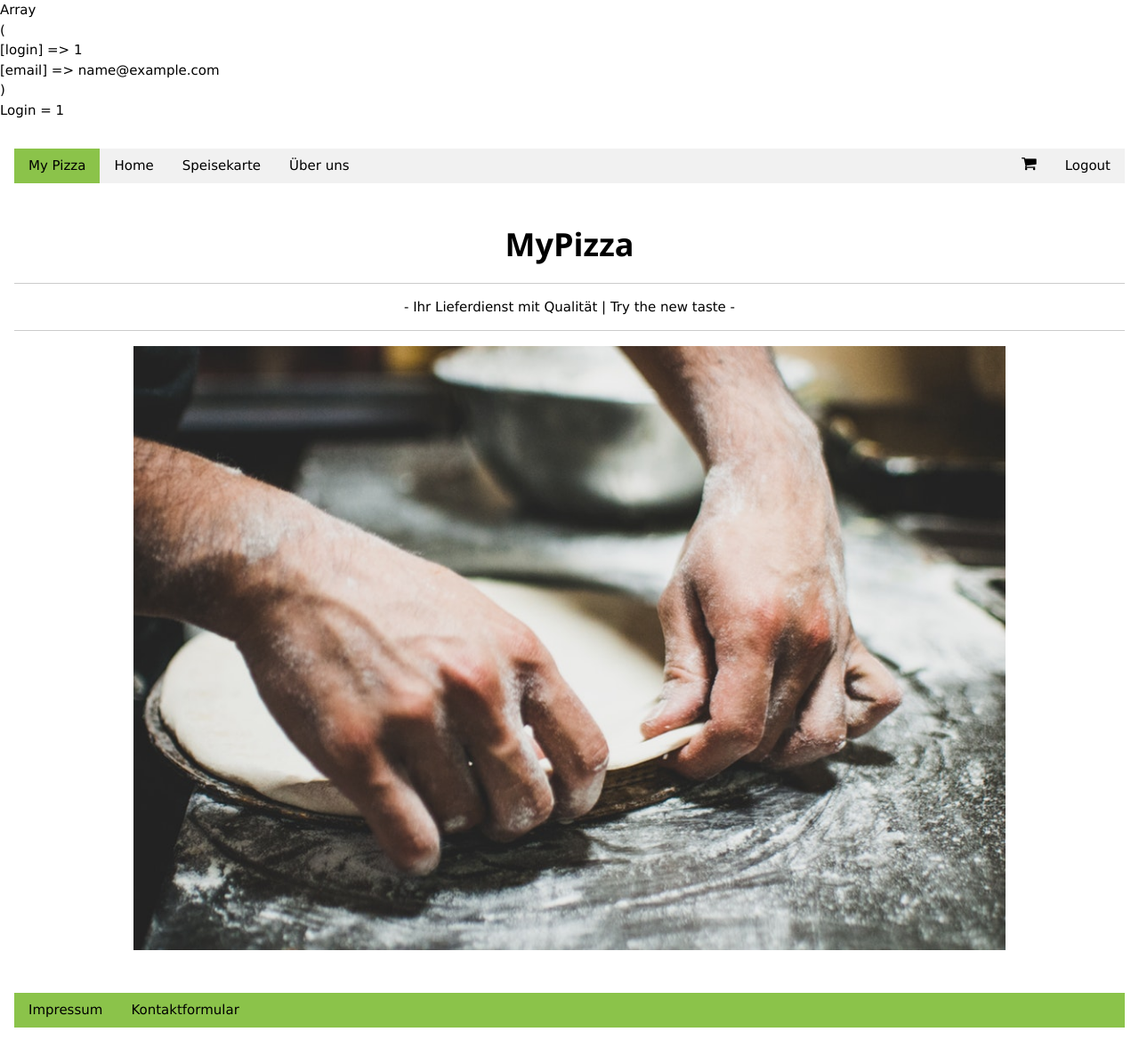
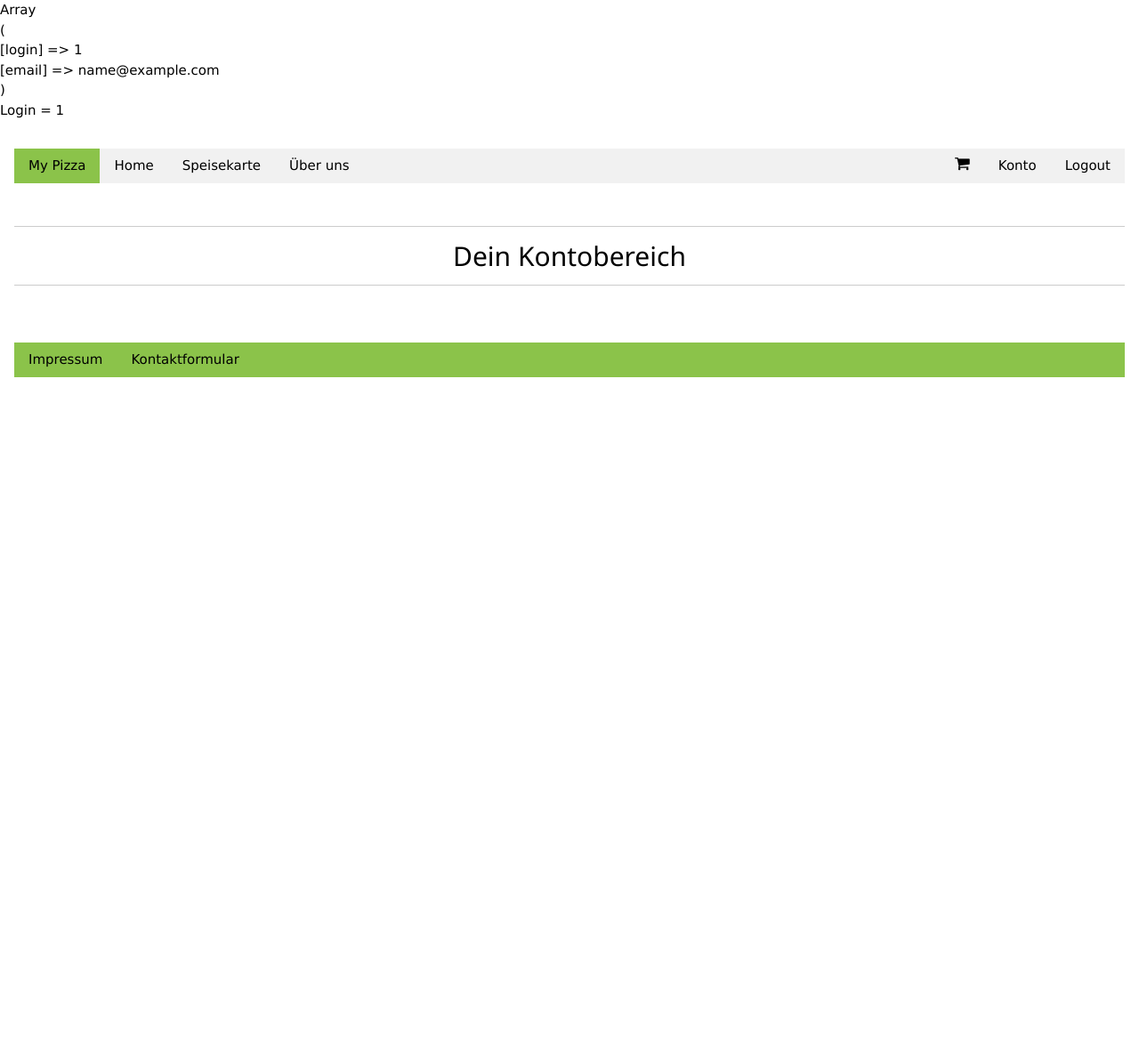
Before and after one commit to knoms/myPizza, a PHP site: page /konto.php in a window 1280 px wide. Shown: the whole page at 89% size. After the commit the page ends 424 px from the top, so only its background shows below. Run offline with PHP 8.4, Linux system fonts and the light colour scheme; the visitor is signed in with stand-in values (Sample User, id 1).

Commit message:
Update konto.php

```diff
--- a/konto.php
+++ b/konto.php
@@ -52,11 +52,10 @@ echo nl2br(print_r($_SESSION,true)); // Nur zu Debugzwecken, kann auskommentiert
 	  <a href="speisekarte.php" class="w3-bar-item w3-button">Speisekarte</a>
 	  <a href="ueberUns.php" class="w3-bar-item w3-button">Über uns</a>
 	  <?php
-	  if ($eingeloggt==true){ ?>
-
+	   if ($eingeloggt==true){ ?>
 	  		<a href='php/logout.php' class='w3-bar-item w3-button w3-right'>Logout</a>
+	  		<a href='konto.php' class='w3-bar-item w3-button w3-right'>Konto</a>
 	  		<a href='warenkorb.php' class='w3-bar-item w3-button w3-right'><i class='w3-large fa fa-shopping-cart'></i></a>
-	  		<!--<a href='konto.php' class='w3-bar-item w3-button w3-right'>Konto</a> -->
 
 
 
@@ -74,42 +73,10 @@ echo nl2br(print_r($_SESSION,true)); // Nur zu Debugzwecken, kann auskommentiert
 </header>
 
 <div class="w3-container w3-center">
-			<h1><b>MyPizza</b></h1>
 		<div class="w3-panel w3-border-top w3-border-bottom">
-  			<p>- Ihr Lieferdienst mit Qualität | Try the new taste -</p>
+  			<h2>Dein Kontobereich</h2>
 		</div>
-
-</div>
-
-
-	<!--<div class="w3-panel w3-card-4 w3-center w3-margin" style="width: 50%">
-	  <p>Willkommen bei MyPizza Ihrem Lieferservice</p>
-	</div><-->
-
-	<!-- Bilder Galerie -->
-	<div class=" w3-content w3-display-container">
-		<img class="mySlides" src="Images/holzofen.jpg" style="width: 100%; height: auto;" >
-		<img class="mySlides" src="Images/pizza-paprika.jpg" style="width: 100%; height: auto;">
-		<img class="mySlides" src="Images/pizza-ruccola.jpg" style="width: 100%; height: auto;">
-		<img class="mySlides" src="Images/teig-vorbereitung.jpg" style="width: 100%; height: auto;">
 	</div>
-
-	<script>
-	var myIndex = 0;
-	carousel();
-
-	function carousel() {
-	  var i;
-	  var x = document.getElementsByClassName("mySlides");
-	  for (i = 0; i < x.length; i++) {
-	    x[i].style.display = "none";
-	  }
-	  myIndex++;
-	  if (myIndex > x.length) {myIndex = 1}
-	  x[myIndex-1].style.display = "block";
-	  setTimeout(carousel, 2000); // Change image every 2 seconds
-	}
-	</script>
 
 
 
```
